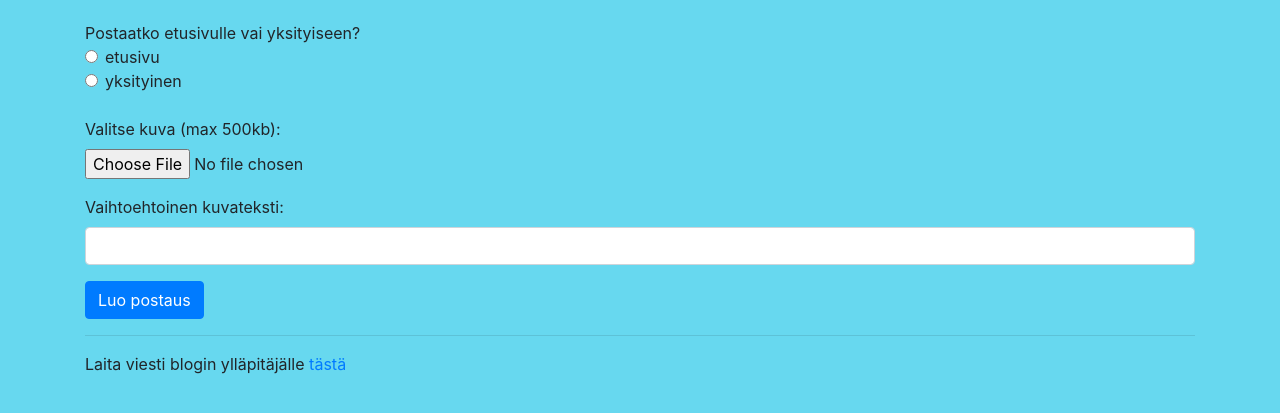
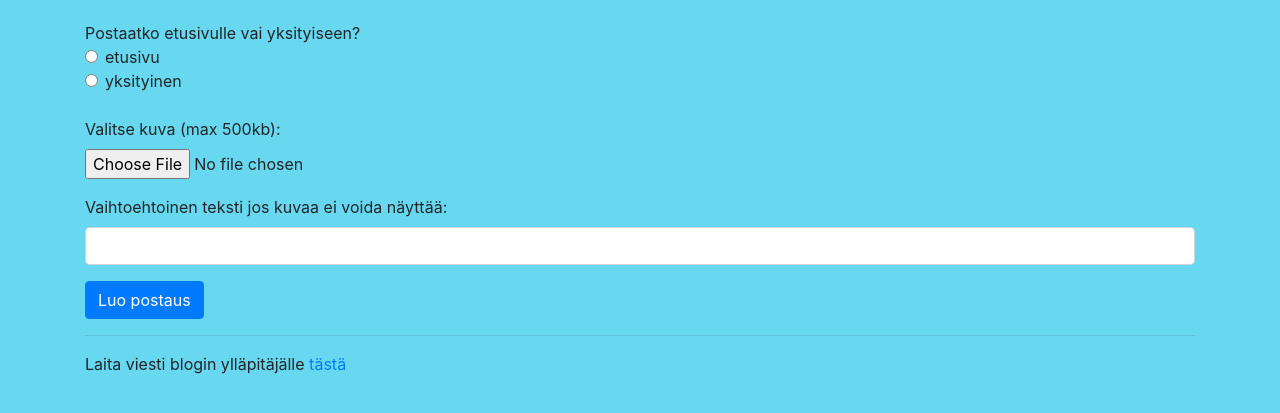
Before and after one commit to antti-hartikka/tsoha-blog, a Flask app: page /create_short in a window 1280 px wide. Shown: the part 195-608 px from the top of the page. Run offline with Flask 2, Linux system fonts and the light colour scheme; some libraries are stand-ins or nearby versions.

Commit message:
change in label for alt text

```diff
--- a/static/longPostMaker.js
+++ b/static/longPostMaker.js
@@ -76,7 +76,7 @@ let count = 0
             let label = document.createElement("label")
             label.setAttribute("for", "text")
 
-            let text = document.createTextNode("Anna kuvalle vaihtoehtoinen teksti:")
+            let text = document.createTextNode("Vaihtoehtoinen teksti jos kuvaa ei voida näyttää:")
             label.appendChild(text)
 
             newElement.appendChild(label)
--- a/templates/create_short_post.html
+++ b/templates/create_short_post.html
@@ -25,7 +25,7 @@
         </div>
 
         <div class="form-group">
-            <label for="text">Vaihtoehtoinen kuvateksti:</label>
+            <label for="text">Vaihtoehtoinen teksti jos kuvaa ei voida näyttää:</label>
             <input type="text" class="form-control" id="text" name="alternative">
         </div>
 
```
